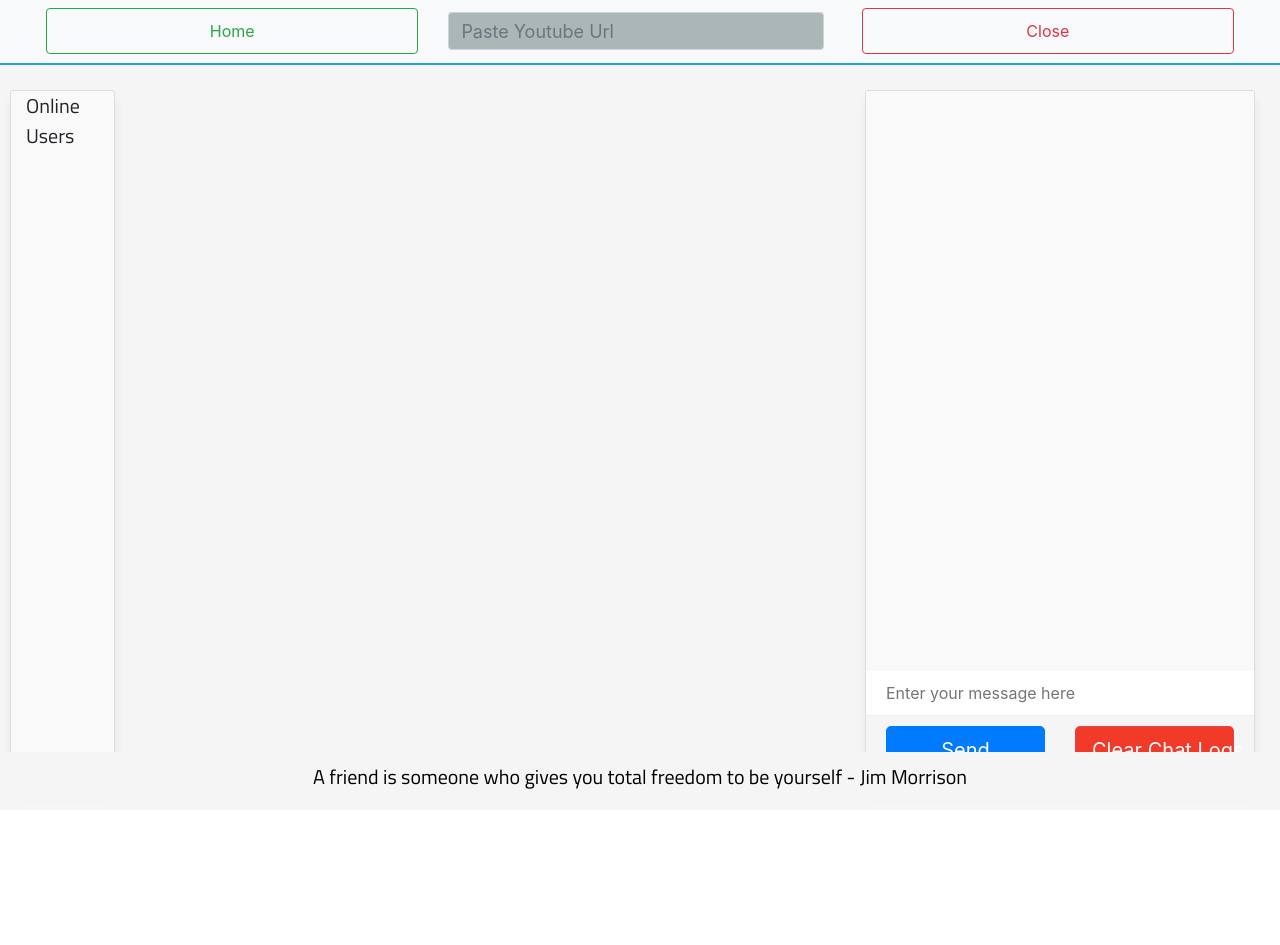
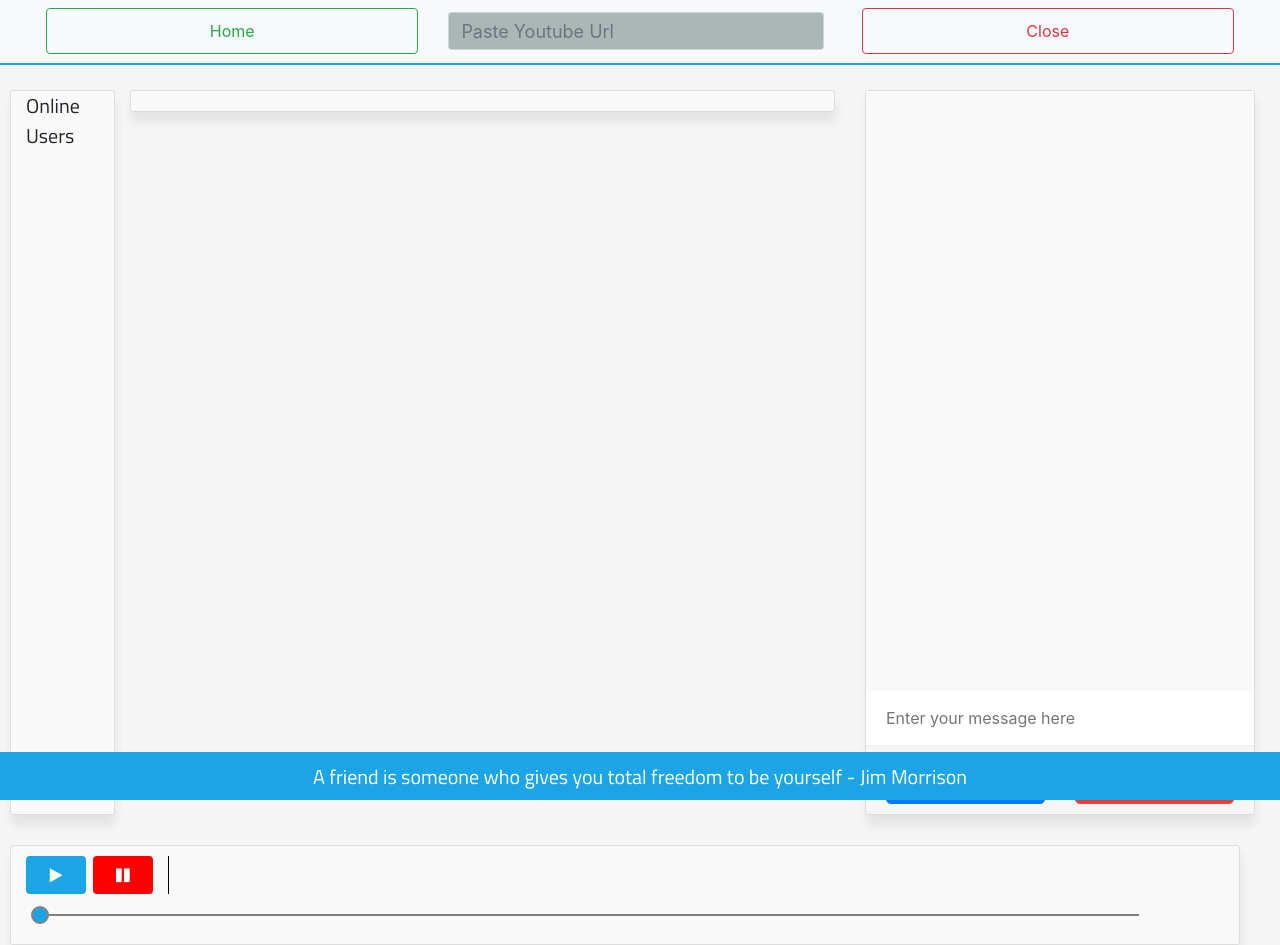
Before and after one commit to nazmicancalik/campfire, a website: page public/chat.html in a window 1280 px wide. Before the commit the page ends 810 px from the top, so only its background shows below. Drawn offline with nearby package versions, Linux system fonts and the light colour scheme; no server answers.

Commit message:
Seek controls, video plays in sync

```diff
--- a/app.js
+++ b/app.js
@@ -81,6 +81,12 @@ io.on("connection", socket => {
     io.to(data.room).emit("play-video");
   });
 
+  socket.on("seek", data => {
+    var user = users.getUser(socket.id);
+
+    io.to(user.room).emit("seek",data);
+  })
+
   socket.on("disconnect", () => {
     var user = users.removeUser(socket.id);
 
--- a/public/chat.html
+++ b/public/chat.html
@@ -8,6 +8,7 @@
   <link rel="stylesheet" href="css/chat.css">
   <link rel="stylesheet" href="https://fonts.googleapis.com/css?family=Titillium+Web">
   <link rel="stylesheet" href="https://stackpath.bootstrapcdn.com/bootstrap/4.1.1/css/bootstrap.min.css" integrity="sha384-WskhaSGFgHYWDcbwN70/dfYBj47jz9qbsMId/iRN3ewGhXQFZCSftd1LZCfmhktB" crossorigin="anonymous">
+  <link rel="stylesheet" href="https://cdnjs.cloudflare.com/ajax/libs/font-awesome/4.7.0/css/font-awesome.min.css">
 </head>
 
 <body>
@@ -17,12 +18,13 @@
       <button class="btn btn-outline-danger my-2 my-sm-0" type="submit" onclick="location.href = 'https://www.google.com';">Close</button>
   </nav>
   <div class="container-fluid main-content" style="padding-right:25px; padding-left:25px;">
+    <div class="content">
       <div class="row">
           <div class="col-md-1" id="users">
             <label>Online Users</label>
           </div>
-        <div class="col-md-7" id="video">
-          <div class="well">
+          <div class="col-md-7">
+            <div id="video">
                 <div id="player" class="container"></div>
             </div>
           </div>
@@ -33,7 +35,7 @@
                 <div id="feedback"></div>
               </div>
               <input type="text" id="message" placeholder="Enter your message here" autocomplete="off">
-              <div class="control-buttons">
+                <div class="chat-control-buttons">
                   <div class="row">
                     <div class="col-sm-6">
                         <button id="send" class="btn btn-primary btn-lg" name="btn">Send</button>
@@ -47,12 +49,25 @@
           </div>
       </div>
     </div>
+    <div class="row player-controls">
+      <div class="player-control-buttons">
+        <button id="play" class="btn btn-default"><i class="fa fa-play"></i></button>
+        <button id="pause" class="btn btn-default"><i class="fa fa-pause"></i></button>
+      </div>
+      <div class="col-sm-11">
+        <div id="seekbar-wrapper">
+            <div id="seekbar"></div>
+        </div>
+        <div id="seekbar-position"></div>
+      </div>
+    </div>
+  </div>
   <div class="footer">
     <label>A friend is someone who gives you total freedom to be yourself - Jim Morrison</label>
   </div>
+  <script type="text/javascript" src="/js/libs/jquery.js"></script>
   <script type="text/javascript" src="/js/player.js"></script>
   <script type="text/javascript" src="/socket.io/socket.io.js"></script>
-  <script type="text/javascript" src="/js/libs/jquery.js"></script>
   <script type="text/javascript" src="/js/libs/moment.js"></script>
   <script type="text/javascript" src="/js/libs/deparam.js"></script>
   <script type="text/javascript" src="/js/chat.js"></script>
--- a/public/css/chat.css
+++ b/public/css/chat.css
@@ -14,6 +14,11 @@ body {
   border-top: 2px solid rgb(27, 165, 230);
 }
 
+.content {
+  margin-top: 25px;
+  padding-bottom: 20px;
+}
+
 label {
   box-sizing: border-box;
   display: block;
@@ -24,23 +29,20 @@ label {
 h2 {
   font-size: 18px;
   padding: 10px 20px;
-  color: #575ed8;
+  color: rgb(27, 165, 230);
 }
 
-.control-buttons {
+.chat-control-buttons {
   padding: 10px 20px;
 }
 
 #video {
-  padding-top: 25px;
-
-}
-
-#video-box {
-  position:relative;
-  height:90%;
-  padding-bottom:56.21%;
-  box-shadow: 1px 3px 5px rgba(0, 0, 0, 0.07);
+  padding: 10px 0px;
+  overflow: hidden;
+  border: 1px solid #ddd;
+  box-shadow: 1px 10px 10px rgba(0, 0, 0, 0.07);
+  background-color: #f9f9f9;
+  border-radius: 3px;
 }
 
 #youtubeUrl {
@@ -58,7 +60,7 @@ h2 {
 
 #nomad-chat {
   width: 100%;
-  margin: 25px auto;
+  margin: 0px auto;
   border: 1px solid #ddd;
   box-shadow: 1px 10px 10px rgba(0, 0, 0, 0.07);
   border-radius: 3px;
@@ -66,7 +68,7 @@ h2 {
 
 #users {
   width: 100%;
-  margin: 25px auto;
+  margin: 0px auto;
   border: 1px solid #ddd;
   box-shadow: 1px 10px 10px rgba(0, 0, 0, 0.07);
   border-radius: 3px;
@@ -87,7 +89,8 @@ h2 {
 }
 
 #chat-window {
-  height: 580px;
+  height: 600px;
+  width: 100%;
   overflow: auto;
   background: #f9f9f9;
 }
@@ -110,7 +113,7 @@ h2 {
 }
 
 input {
-  padding: 10px 20px;
+  padding: 15px 20px;
   box-sizing: border-box;
   background: #eee;
   border: 0;
@@ -123,7 +126,6 @@ input {
 }
 
 button {
-  background: #575ed8;
   color: #fff;
   font-size: 18px;
   border: 0;
@@ -137,13 +139,66 @@ button {
   margin: 0 30px;
 }
 
+.player-controls {
+  width: 100%;
+  margin-top: 10px;
+  border: 1px solid #ddd;
+  box-shadow: 1px 10px 10px rgba(0, 0, 0, 0.07);
+  border-radius: 3px;
+  background-color: #f9f9f9;
+  padding: 10px 15px;
+  font-size: 24px;
+}
+
+.player-control-buttons {
+  border-right: 1px solid black;
+  padding-right: 15px;
+}
+
+.player-control-buttons button {
+  width: 60px;
+}
+
+#play {
+  background-color: rgb(27, 165, 230);
+}
+
+#pause {
+  background-color: red;
+}
+
+#seekbar-wrapper {
+  height: 35px;
+  margin-top: 5px;
+}
+
+#seekbar {
+  position: absolute;
+  width: 100%;
+  top: 20px;
+  border: 1px solid gray;
+}
+
+#seekbar-position {
+  position: absolute;
+  top: 12px;
+  left: 0.5%;
+  width: 18px;
+  height: 18px;
+  background-color: rgb(27, 165, 230);
+  border: 2px solid gray;
+  border-radius: 50%;
+  z-index: 2;
+}
+
 .footer {
   position: fixed;
   padding-top: 10px;
   left: 0;
   bottom: 0;
   width: 100%;
-  background-color: rgb(245, 245, 245);
-  color: black;
+  /*background-color: rgb(245, 245, 245);*/
+  background-color: rgb(27, 165, 230);
+  color: white;
   text-align: center;
 }
--- a/public/js/chat.js
+++ b/public/js/chat.js
@@ -1,8 +1,8 @@
 // Get the socketconnection
-var socket = io();
+// var socket = io();
 
 // For development use:
-// var socket = io("http://localhost:3000");
+var socket = io("http://localhost:3000");
 
 // Query Dom
 var chatWindow = document.getElementById("chat-window");
@@ -119,6 +119,10 @@ socket.on("videoChange", data => {
   player.loadVideoById(data);
 });
 
+socket.on("seek", function(data) {
+  console.log('Seek event grabbed',data.currentTime);
+  player.seekTo(data.currentTime);
+});
 
 // ========================================================================
 //                            Helper Functions
--- a/public/js/player.js
+++ b/public/js/player.js
@@ -1,5 +1,8 @@
-// 2. This code loads the IFrame Player API code asynchronously.
 var tag = document.createElement('script');
+var playButton = document.getElementById('play');
+var pauseButton = document.getElementById('pause');
+var seekbarPosition = jQuery('#seekbar-position');
+var seekbar = jQuery('#seekbar-wrapper');
 
 tag.src = "https://www.youtube.com/iframe_api";
 var firstScriptTag = document.getElementsByTagName('script')[0];
@@ -25,7 +28,9 @@ function onYouTubeIframeAPIReady() {
 
 // 4. The API will call this function when the video player is ready.
 function onPlayerReady(event) {
-  event.target.playVideo();
+  setInterval(function() {
+    seekbarPosition.css('left',String(getSeekPosition())+'%');
+  },250)
 }
 
 // 5. The API calls this function when the player's state changes.
@@ -39,7 +44,7 @@ function onPlayerStateChange(event) {
     socket.emit("play-video", {
       room: params.room
     });
-  } else if (event.data === YT.PlayerState.PAUSED) {
+  } else if (event.data === YT.PlayerState.PAUSED || event.data === YT.PlayerState.BUFFERRING) {
     var params = jQuery.deparam(window.location.search);
 
     socket.emit("pause-video", {
@@ -51,3 +56,37 @@ function onPlayerStateChange(event) {
 function stopVideo() {
   player.stopVideo();
 }
+
+// =================================================
+//                    Dom Events
+// =================================================
+
+playButton.addEventListener("click", function() {
+  player.playVideo();
+});
+
+pauseButton.addEventListener("click", function() {
+  player.pauseVideo();
+});
+
+seekbar.on("click", function(event){
+  var x = event.pageX - seekbar.offset().left;
+  var seekbarPercentage = x / seekbar.width();
+  seekbarPosition.css('left',String(seekbarPercentage * 100)+'%');
+
+  var currentTime = seekbarPercentage * player.getDuration();
+
+  socket.emit("seek", {
+    currentTime: currentTime
+  });
+});
+
+// =================================================
+//                    Helper Functions
+// =================================================
+
+function getSeekPosition() {
+  var percentage = player.getCurrentTime() / player.getDuration()*100;
+  var mappedPercentage = percentage * (97.5) / 100 + 0.5;
+  return mappedPercentage;
+}
```
Lines whose indentation alone changed are shown as unchanged.
